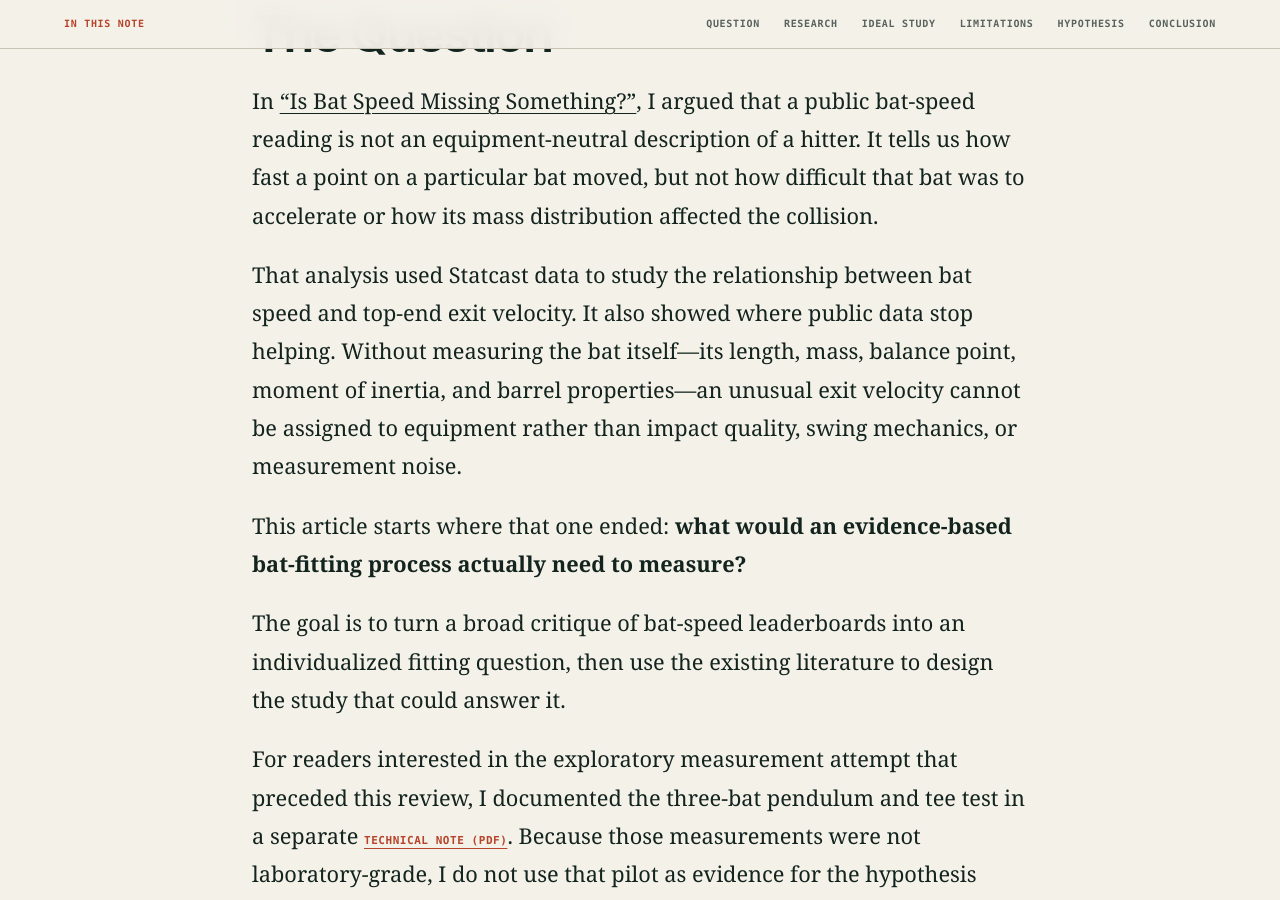
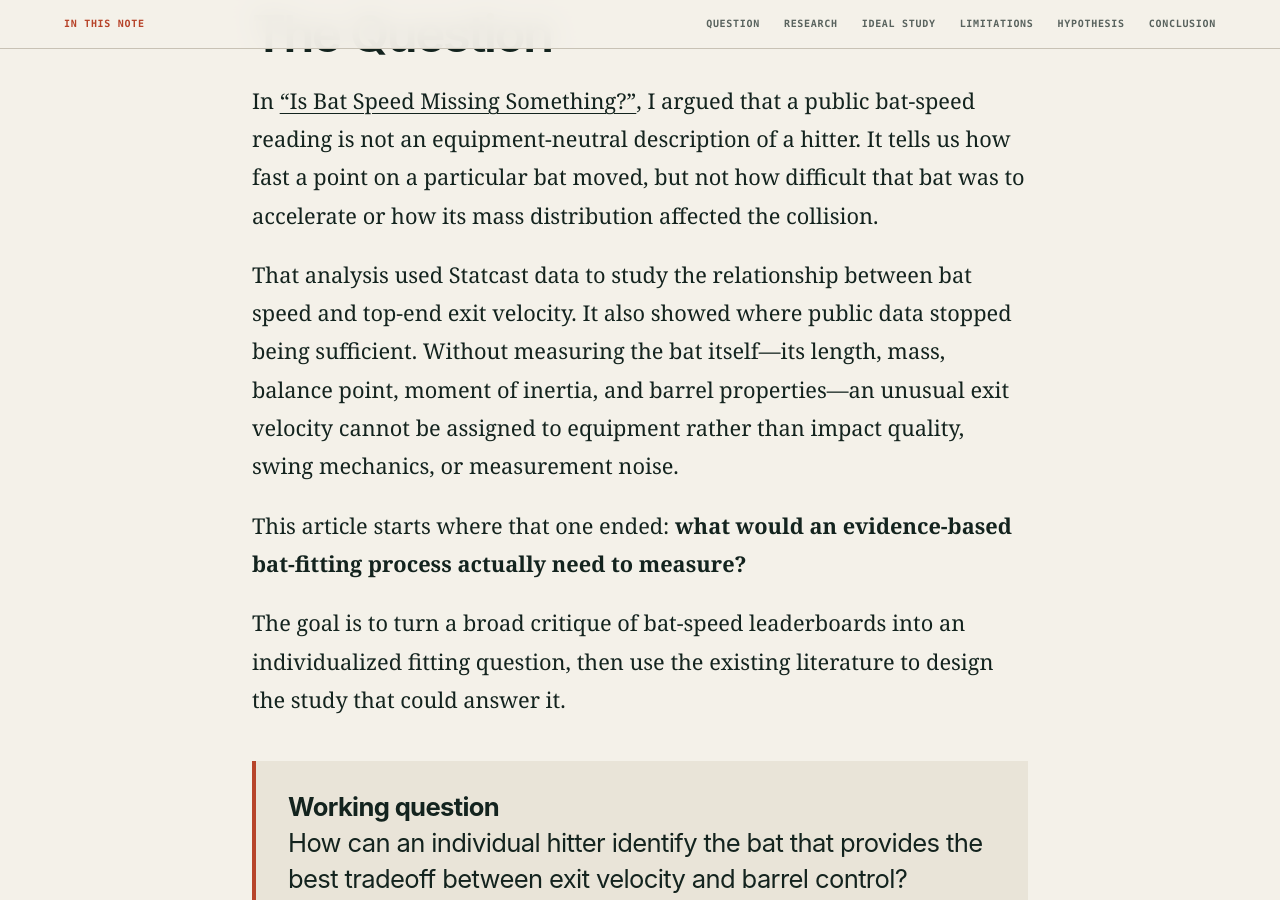
Before and after one commit to JacobChin/JacobChin.github.io, a Jekyll site: the page built from _posts/2026-09-23-how-to-find-the-best-bat-for-you.md, in a window 1280 px wide and 900 px high, scrolled down 1078 px. Built offline with Jekyll 4.4.1, drawn with Linux system fonts in a browser that asks for light colours; some of the changed text lies outside the part shown.

Commit message:
Reposition pilot study note

```diff
--- a/_posts/2026-09-23-how-to-find-the-best-bat-for-you.md
+++ b/_posts/2026-09-23-how-to-find-the-best-bat-for-you.md
@@ -16,13 +16,11 @@ permalink: /articles/how-to-find-the-best-bat-for-you/
 
 In [“Is Bat Speed Missing Something?”](https://jacobchin.github.io/Baseball-Projects/bat-speed-moi/), I argued that a public bat-speed reading is not an equipment-neutral description of a hitter. It tells us how fast a point on a particular bat moved, but not how difficult that bat was to accelerate or how its mass distribution affected the collision.
 
-That analysis used Statcast data to study the relationship between bat speed and top-end exit velocity. It also showed where public data stop helping. Without measuring the bat itself—its length, mass, balance point, moment of inertia, and barrel properties—an unusual exit velocity cannot be assigned to equipment rather than impact quality, swing mechanics, or measurement noise.
+That analysis used Statcast data to study the relationship between bat speed and top-end exit velocity. It also showed where public data stopped being sufficient. Without measuring the bat itself—its length, mass, balance point, moment of inertia, and barrel properties—an unusual exit velocity cannot be assigned to equipment rather than impact quality, swing mechanics, or measurement noise.
 
 This article starts where that one ended: **what would an evidence-based bat-fitting process actually need to measure?**
 
 The goal is to turn a broad critique of bat-speed leaderboards into an individualized fitting question, then use the existing literature to design the study that could answer it.
-
-For readers interested in the exploratory measurement attempt that preceded this review, I documented the three-bat pendulum and tee test in a separate [technical note (PDF)](https://jacobchin.github.io/Baseball-Projects/bat-speed-moi/exploratory-three-bat-moi-swing-speed-pilot.pdf){: .source-link }. Because those measurements were not laboratory-grade, I do not use that pilot as evidence for the hypothesis developed here.
 
 > **Working question**
 >
```
Also changed, not shown: other parts of _posts/2026-09-23-how-to-find-the-best-bat-for-you.md (+2 -0 lines).
